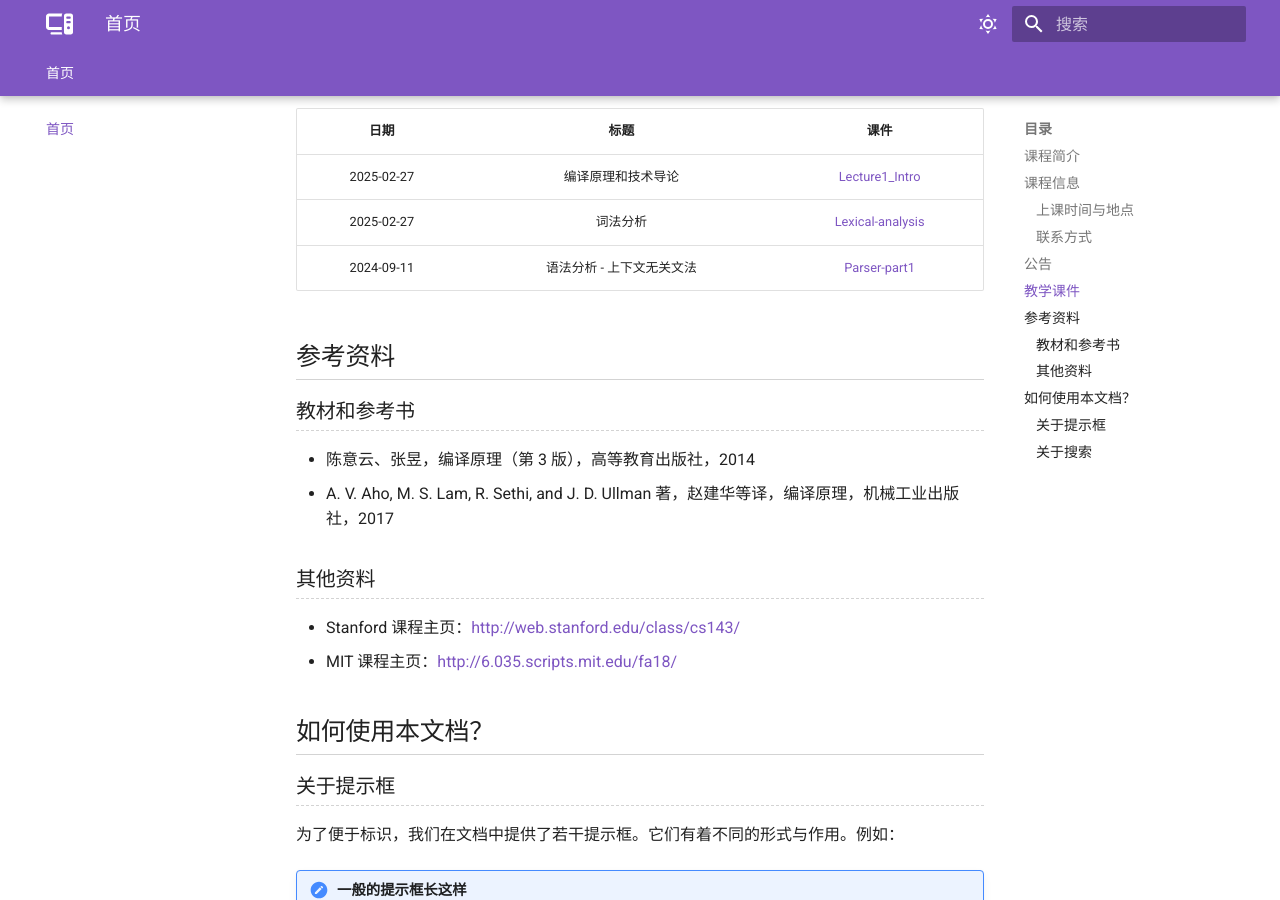
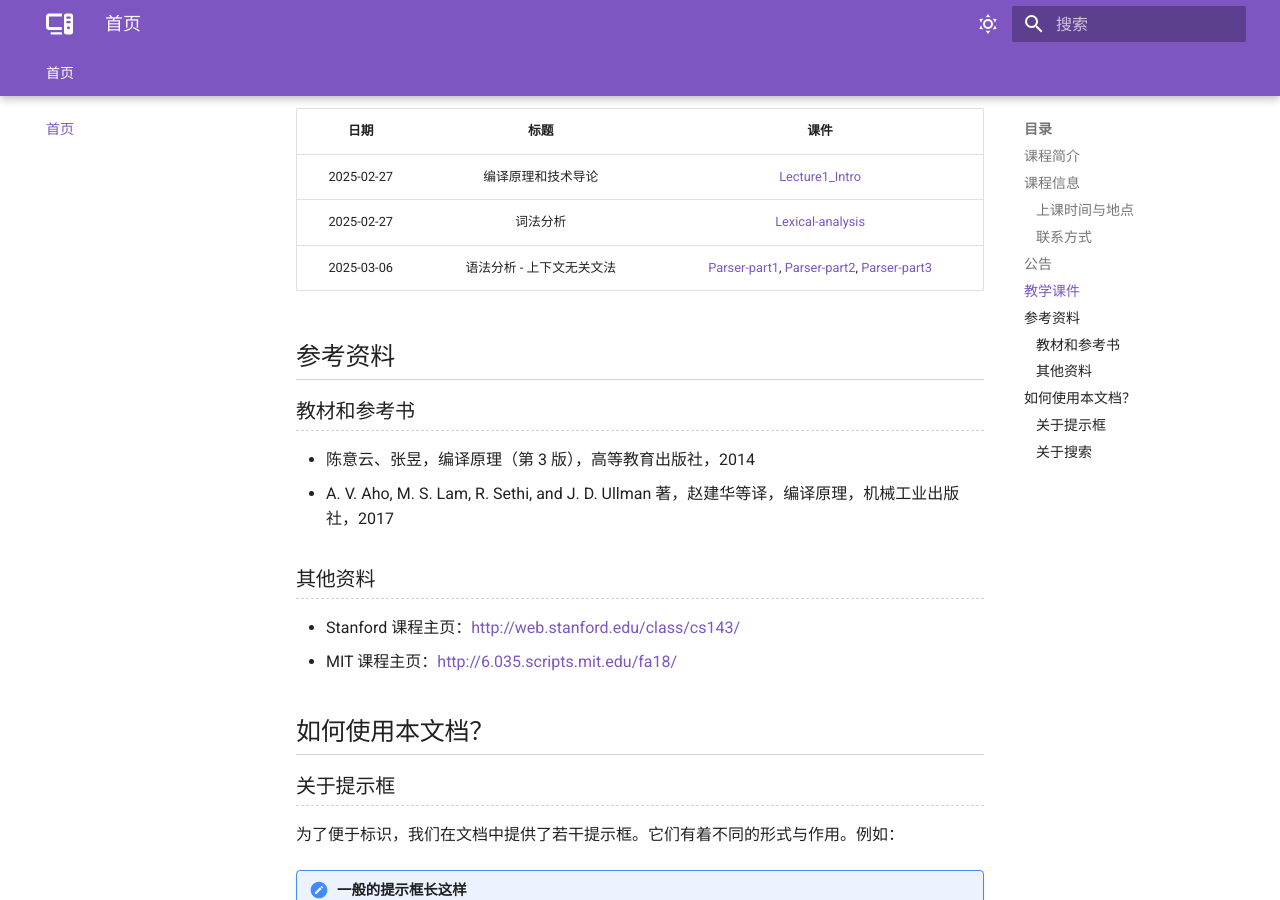
Before and after one commit to USTC-Compiler-2025/CompEng-homepage, an MkDocs documentation site: the page built from docs/index.md, in a window 1280 px wide and 900 px high, scrolled down 1251 px. Built offline with MkDocs 1.6.1 and Material for MkDocs 9.7.7, drawn with Linux system fonts in a browser that asks for light colours.

Commit message:
add sildes4 5

```diff
--- a/docs/index.md
+++ b/docs/index.md
@@ -43,7 +43,7 @@
 | :---: | :---: | :---: |
 |                           2025-02-27                            |                                                                  编译原理和技术导论                                                                  | [Lecture1_Intro](ppt/Lecture1-Intro.pdf) |
 | 2025-02-27 |                            词法分析                             |                                                [Lexical-analysis](ppt/Lecture2-Lexical-analysis.pdf)                                                 |
-| 2024-09-11 |                    语法分析 - 上下文无关文法                    |                                                    [Parser-part1](ppt/Lecture3-Parser-part1.pdf)                                                     |
+| 2025-03-06 |                    语法分析 - 上下文无关文法                    |                                                    [Parser-part1](ppt/Lecture3-Parser-part1.pdf), [Parser-part2](ppt/Lecture4-Parser-part2.pdf), [Parser-part3](ppt/Lecture5-Parser-part3.pdf)                                                     |
 <!-- | 2024-09-14 |                 语法分析 - 自顶向下 - 递归下降                  |                                                    [Parser-part2](ppt/Lecture4-Parser-part2.pdf)                                                     |
 | 2024-09-16 |                语法分析 - 自顶向下 - LL(1) 文法                 |                                                    [Parser-part3](ppt/Lecture5-Parser-part3.pdf)                                                     |
 | 2024-09-18 |      语法分析 - 自底向上 - 移进规约 & LR 分析器的简单模型       |                             [Parser-part4](ppt/Lecture6-Parser-part4.pdf), [Parser-part5](ppt/Lecture7-Parser-part5.pdf)                             |
```
